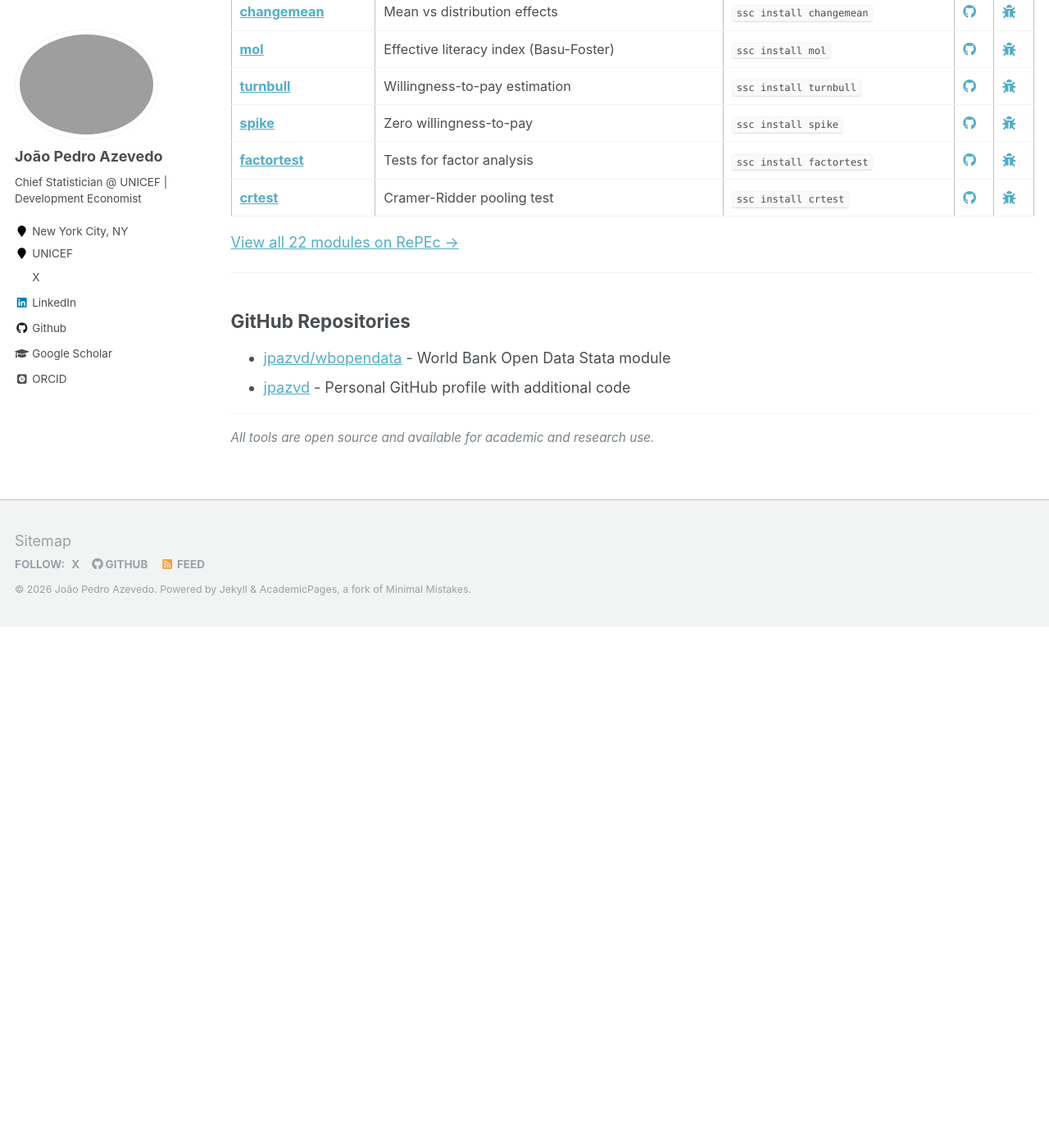
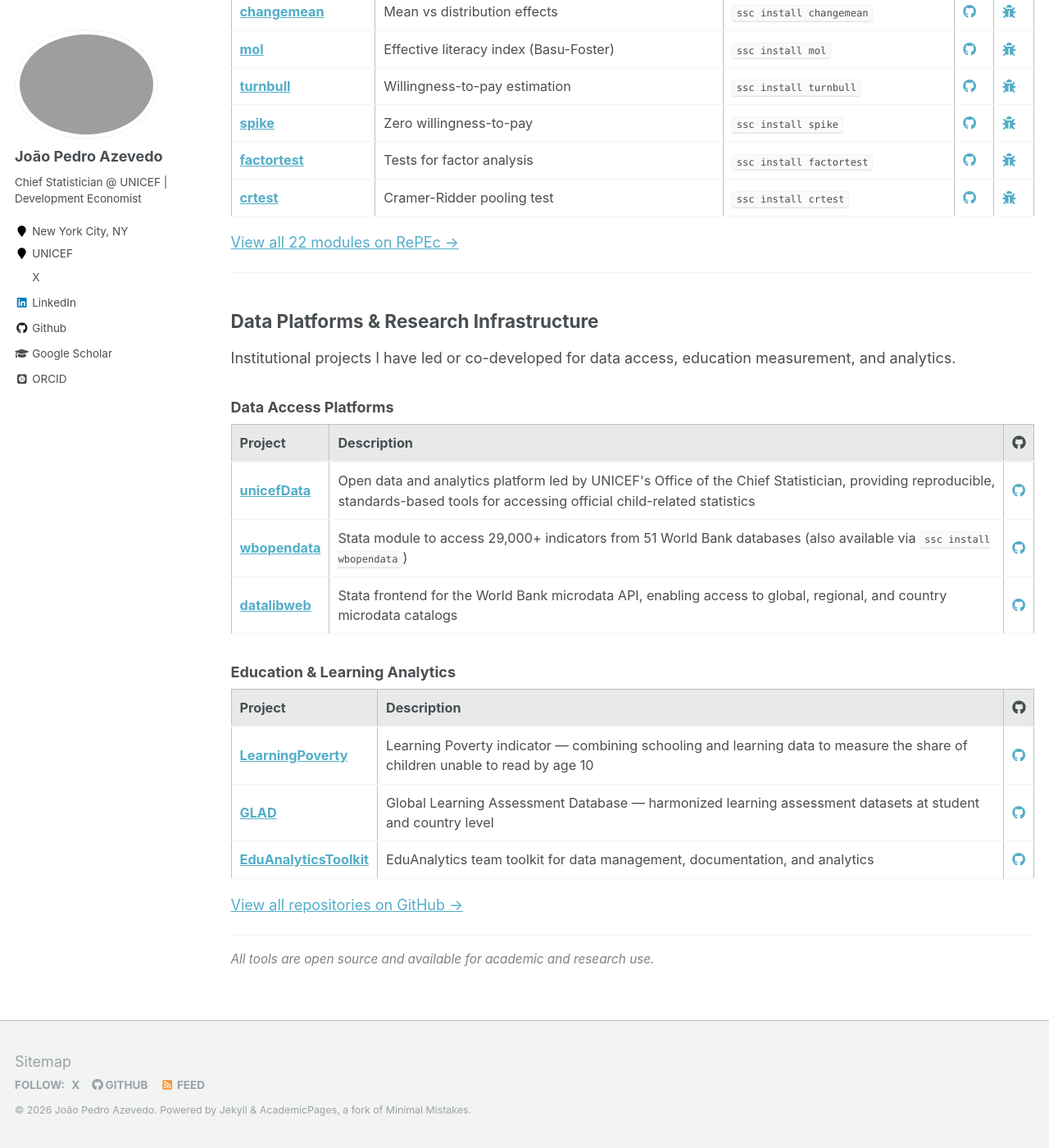
Before and after one commit to jpazvd/jpazvd.github.io, a Jekyll site: the page built from _pages/software.md, in a window 1280 px wide and 1400 px high, scrolled down 1821 px. Shown: the whole window at 82% size. Built offline with Jekyll 4.4.1, drawn with Linux system fonts in a browser that asks for light colours; some web fonts are replaced; before the commit the page ends 2585 px from its top, so only the background shows below that.

Commit message:
sync: update from dev repo
Synced from: jpazvd/jpazvd.github.io-dev@02c0ee783d10c02965198c803c93fe91d71defbb

```diff
--- a/_pages/software.md
+++ b/_pages/software.md
@@ -228,12 +228,71 @@ description: "Stata modules and data analytics tools by João Pedro Azevedo incl
 
 <hr>
 
-<h2>GitHub Repositories</h2>
+<h2>Data Platforms & Research Infrastructure</h2>
 
-<ul>
-  <li><a href="https://github.com/jpazvd/wbopendata" target="_blank">jpazvd/wbopendata</a> - World Bank Open Data Stata module</li>
-  <li><a href="https://github.com/jpazvd" target="_blank">jpazvd</a> - Personal GitHub profile with additional code</li>
-</ul>
+<p>Institutional projects I have led or co-developed for data access, education measurement, and analytics.</p>
+
+<h3>Data Access Platforms</h3>
+
+<table class="jp-table">
+  <thead>
+    <tr>
+      <th>Project</th>
+      <th>Description</th>
+      <th><i class="fab fa-github"></i></th>
+    </tr>
+  </thead>
+  <tbody>
+    <tr>
+      <td><strong><a href="https://github.com/unicef-drp/unicefData" target="_blank">unicefData</a></strong></td>
+      <td>Open data and analytics platform led by UNICEF's Office of the Chief Statistician, providing reproducible, standards-based tools for accessing official child-related statistics</td>
+      <td><a href="https://github.com/unicef-drp/unicefData" target="_blank"><i class="fab fa-github"></i></a></td>
+    </tr>
+    <tr>
+      <td><strong><a href="https://github.com/jpazvd/wbopendata" target="_blank">wbopendata</a></strong></td>
+      <td>Stata module to access 29,000+ indicators from 51 World Bank databases (also available via <code>ssc install wbopendata</code>)</td>
+      <td><a href="https://github.com/jpazvd/wbopendata" target="_blank"><i class="fab fa-github"></i></a></td>
+    </tr>
+    <tr>
+      <td><strong><a href="https://github.com/worldbank/datalibweb" target="_blank">datalibweb</a></strong></td>
+      <td>Stata frontend for the World Bank microdata API, enabling access to global, regional, and country microdata catalogs</td>
+      <td><a href="https://github.com/worldbank/datalibweb" target="_blank"><i class="fab fa-github"></i></a></td>
+    </tr>
+  </tbody>
+</table>
+
+<h3>Education & Learning Analytics</h3>
+
+<table class="jp-table">
+  <thead>
+    <tr>
+      <th>Project</th>
+      <th>Description</th>
+      <th><i class="fab fa-github"></i></th>
+    </tr>
+  </thead>
+  <tbody>
+    <tr>
+      <td><strong><a href="https://github.com/worldbank/LearningPoverty" target="_blank">LearningPoverty</a></strong></td>
+      <td>Learning Poverty indicator — combining schooling and learning data to measure the share of children unable to read by age 10</td>
+      <td><a href="https://github.com/worldbank/LearningPoverty" target="_blank"><i class="fab fa-github"></i></a></td>
+    </tr>
+    <tr>
+      <td><strong><a href="https://github.com/worldbank/GLAD" target="_blank">GLAD</a></strong></td>
+      <td>Global Learning Assessment Database — harmonized learning assessment datasets at student and country level</td>
+      <td><a href="https://github.com/worldbank/GLAD" target="_blank"><i class="fab fa-github"></i></a></td>
+    </tr>
+    <tr>
+      <td><strong><a href="https://github.com/worldbank/EduAnalyticsToolkit" target="_blank">EduAnalyticsToolkit</a></strong></td>
+      <td>EduAnalytics team toolkit for data management, documentation, and analytics</td>
+      <td><a href="https://github.com/worldbank/EduAnalyticsToolkit" target="_blank"><i class="fab fa-github"></i></a></td>
+    </tr>
+  </tbody>
+</table>
+
+<p>
+  <a href="https://github.com/jpazvd" target="_blank">View all repositories on GitHub →</a>
+</p>
 
 <hr>
 
```
